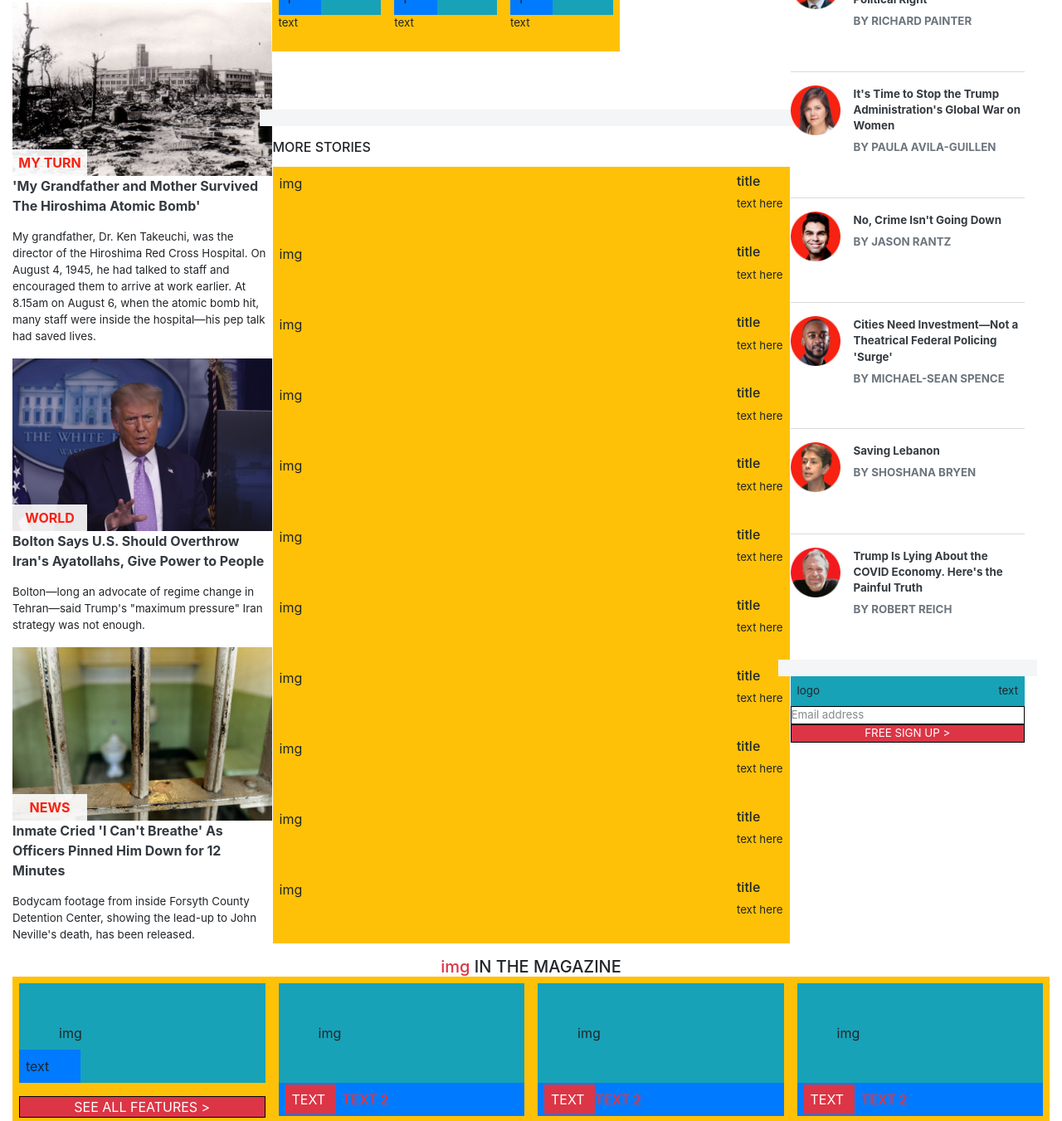
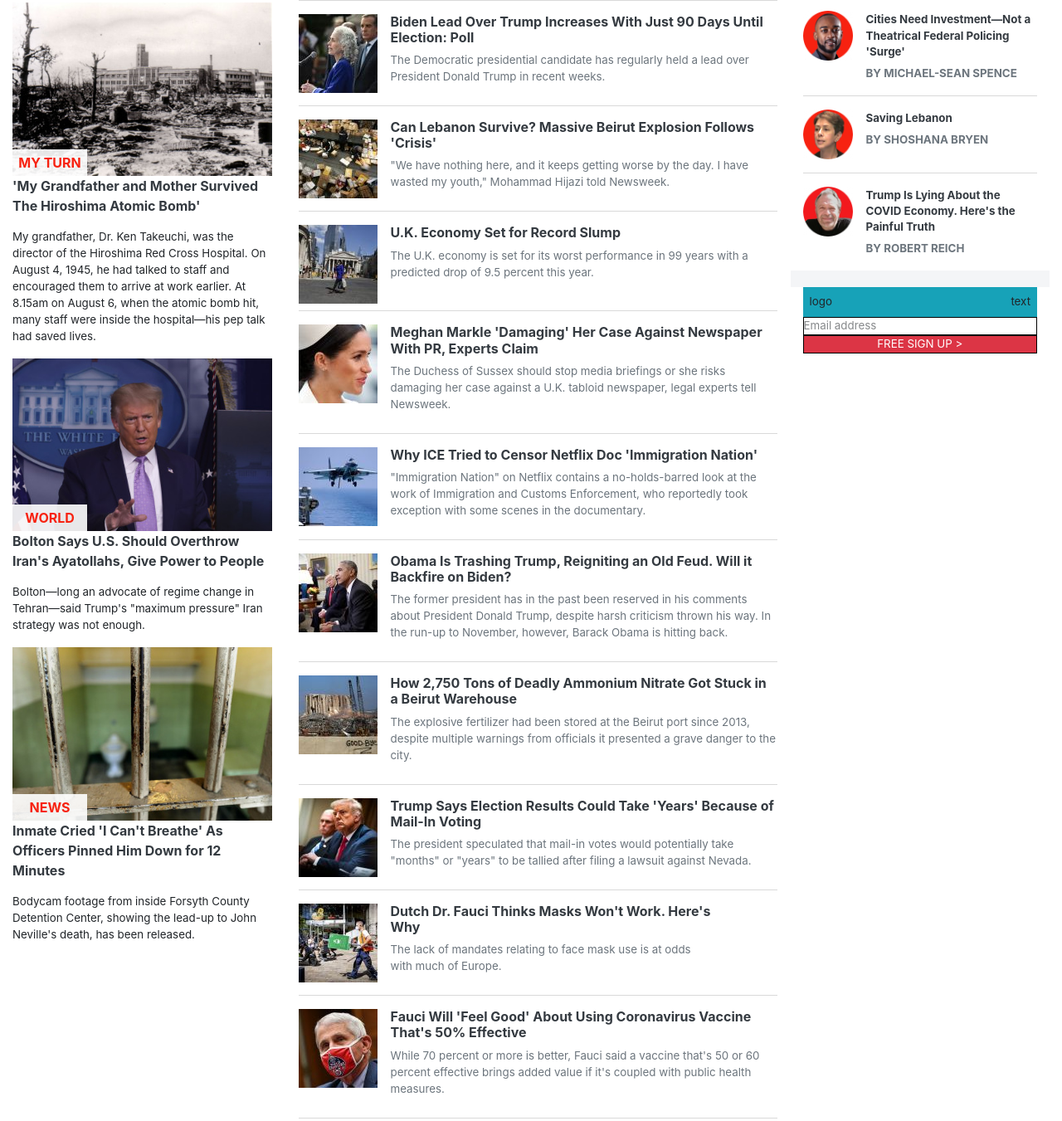
Before and after one commit to DcRonan/newsweek-bootstrap, a website: page index.html in a window 1280 px wide. Shown: the part 888-2239 px from the top of the page at 83% size. Drawn offline with nearby package versions, Linux system fonts and the light colour scheme; files whose address does not match are found by name.

Commit message:
finished more stories section

```diff
--- a/index.html
+++ b/index.html
@@ -83,7 +83,7 @@
       </article>
     </section>
     <!-- FEATURED STORIES -->
-    <section class="order-md-first col-12 col-md-5 col-lg-3 featured-stories">
+    <section class="order-md-first no-gutters col-12 col-md-5 col-lg-3 featured-stories">
       <h6 class="text-secondary">
         FEATURED STORIES
       </h6>
@@ -184,7 +184,7 @@
       </article>
     </section>
     <!-- THE DEBATE + OPINION -->
-    <section class="row col-lg-3 debate-opinion mb-4">
+    <section class="col-lg-3 debate-opinion mb-4">
       <!-- THE DEBATE -->
       <section class="col-12 mb-4 mt-2 p-3 bg-white rounded debate position-relative">
         <h6 class="text-secondary">
@@ -229,11 +229,11 @@
         </article>
       </section>
       <!-- THE OPINION -->
-      <section class="col-12 row no-gutters opinion">
+      <section class="col-12 no-gutters opinion">
         <h6 class="text-secondary">
           OPINION
         </h6>
-        <article class="col-12 d-flex pt-3 pb-3">
+        <article class="d-flex pt-3 pb-3">
           <div>
             <a href="#">
               <img src="./src/assets/images/opinion/richard-painter.png" alt="picture of richard painter">
@@ -250,10 +250,10 @@
             </span>
           </div>
         </article>
-        <article class="col-12 d-flex pt-3 pb-3">
+        <article class="d-flex pt-3 pb-3">
           <div>
             <a href="#">
-              <img src="./src/assets/images/opinion/paula-guillen.png" alt="picture of richard painter">
+              <img src="./src/assets/images/opinion/paula-guillen.png" alt="picture of paula guillen">
             </a>
           </div>
           <div class="ml-3">
@@ -267,10 +267,10 @@
             </span>
           </div>
         </article>
-        <article class="col-12 d-flex pt-3 pb-3">
+        <article class="d-flex pt-3 pb-3">
           <div>
             <a href="#">
-              <img src="./src/assets/images/opinion/jason-rantz.png" alt="picture of richard painter">
+              <img src="./src/assets/images/opinion/jason-rantz.png" alt="picture of jason rantz">
             </a>
           </div>
           <div class="ml-3">
@@ -284,10 +284,10 @@
             </span>
           </div>
         </article>
-        <article class="col-12 d-flex pt-3 pb-3">
+        <article class="d-flex pt-3 pb-3">
           <div>
             <a href="#">
-              <img src="./src/assets/images/opinion/michael-sean.png" alt="picture of richard painter">
+              <img src="./src/assets/images/opinion/michael-sean.png" alt="picture of michael sean">
             </a>
           </div>
           <div class="ml-3">
@@ -301,10 +301,10 @@
             </span>
           </div>
         </article>
-        <article class="col-12 d-flex pt-3 pb-3">
+        <article class="d-flex pt-3 pb-3">
           <div>
             <a href="#">
-              <img src="./src/assets/images/opinion/shoshana-bryen.png" alt="picture of richard painter">
+              <img src="./src/assets/images/opinion/shoshana-bryen.png" alt="picture of shoshana bryen">
             </a>
           </div>
           <div class="ml-3">
@@ -318,10 +318,10 @@
             </span>
           </div>
         </article>
-        <article class="col-12 d-flex pt-3 pb-3 border-bottom-0">
+        <article class="d-flex pt-3 pb-3 border-bottom-0">
           <div>
             <a href="#">
-              <img src="./src/assets/images/opinion/robert-reich.png" alt="picture of richard painter">
+              <img src="./src/assets/images/opinion/robert-reich.png" alt="picture of robert reich">
             </a>
           </div>
           <div class="ml-3">
@@ -354,7 +354,7 @@
       </section>
     </section>
     <!-- MORE STORIES + MY TURN + CULTURE & TRAVEL -->
-    <section class="row col-12 col-lg-6 order-md-first no-gutters">
+    <section class="row col-12 col-md-7 pl-md-3 col-lg-6 order-md-first no-gutters">
       <!-- TOP STORY -->
       <section class="d-none d-md-block col-12">
         <h6>
@@ -378,156 +378,194 @@
         </article>
       </section>
       <!-- MORE STORIES -->
-      <section class="row order-md-last more-stories p-3">
-        <h6>
+      <section class="order-md-last more-stories p-3">
+        <h6 class="text-secondary">
           MORE STORIES
         </h6>
-        <article class="col-12 bg-warning p-2 d-flex justify-content-between">
+        <article class="d-flex pt-3 pb-2 more-stories-top">
           <div>
-            img
-          </div>
-          <div>
+            <a class="float-left mr-3" href="#">
+              <img src="./src/assets/images/more-stories/barbara-ferrer.jpg" alt="picture of barbara-ferrer">
+            </a>
             <h6>
-              title
+              <a href="#" class="text-dark text-decoration-none font-weight-bold">
+                Biden Lead Over Trump Increases With Just 90 Days Until Election: Poll
+              </a>
             </h6>
-            <p>
-              text here
+            <p class="text-secondary">
+              The Democratic presidential candidate has regularly held a lead over President Donald Trump in recent
+              weeks.
             </p>
           </div>
         </article>
-        <article class="col-12 bg-warning p-2 d-flex justify-content-between">
+        <article class="d-flex pt-3 pb-2">
           <div>
-            img
-          </div>
-          <div>
+            <a class="float-left mr-3" href="#">
+              <img src="./src/assets/images/more-stories/packages.jpg" alt="picture of packages">
+            </a>
             <h6>
-              title
+              <a href="#" class="text-dark text-decoration-none font-weight-bold">
+                Can Lebanon Survive? Massive Beirut Explosion Follows 'Crisis'
+              </a>
             </h6>
-            <p>
-              text here
-            </p>
+            <p class="text-secondary">
+              "We have nothing here, and it keeps getting worse by the day. I have wasted my youth," Mohammad Hijazi
+              told Newsweek. </p>
           </div>
         </article>
-        <article class="col-12 bg-warning p-2 d-flex justify-content-between">
+        <article class="d-flex pt-3 pb-2">
           <div>
-            img
-          </div>
-          <div>
+            <a class="float-left mr-3" href="#">
+              <img src="./src/assets/images/more-stories/uk-economy.jpg" alt="picture of london">
+            </a>
             <h6>
-              title
+              <a href="#" class="text-dark text-decoration-none font-weight-bold">
+                U.K. Economy Set for Record Slump
+              </a>
             </h6>
-            <p>
-              text here
-            </p>
+            <p class="text-secondary">
+              The U.K. economy is set for its worst performance in 99 years with a predicted drop of 9.5 percent this
+              year. </p>
           </div>
         </article>
-        <article class="col-12 bg-warning p-2 d-flex justify-content-between">
+        <article class="d-flex pt-3 pb-2">
           <div>
-            img
-          </div>
-          <div>
+            <a class="float-left mr-3" href="#">
+              <img src="./src/assets/images/more-stories/meghan-markle.jpg" alt="picture of Meghan Markle">
+            </a>
             <h6>
-              title
+              <a href="#" class="text-dark text-decoration-none font-weight-bold">
+                Meghan Markle 'Damaging' Her Case Against Newspaper With PR, Experts Claim
+              </a>
             </h6>
-            <p>
-              text here
-            </p>
+            <p class="text-secondary">
+              The Duchess of Sussex should stop media briefings or she risks damaging her case against a U.K. tabloid
+              newspaper, legal experts tell Newsweek. </p>
           </div>
         </article>
-        <article class="col-12 bg-warning p-2 d-flex justify-content-between">
+        <article class="d-flex pt-3 pb-2">
           <div>
-            img
-          </div>
-          <div>
+            <a class="float-left mr-3" href="#">
+              <img src="./src/assets/images/more-stories/china-south.jpg" alt="picture of a fighter jet">
+            </a>
             <h6>
-              title
+              <a href="#" class="text-dark text-decoration-none font-weight-bold">
+                Why ICE Tried to Censor Netflix Doc 'Immigration Nation'
+              </a>
             </h6>
-            <p>
-              text here
-            </p>
+            <p class="text-secondary">
+              "Immigration Nation" on Netflix contains a no-holds-barred look at the work of Immigration and Customs
+              Enforcement, who reportedly took exception with some scenes in the documentary. </p>
           </div>
         </article>
-        <article class="col-12 bg-warning p-2 d-flex justify-content-between">
+        <article class="d-flex pt-3 pb-2">
           <div>
-            img
-          </div>
-          <div>
+            <a class="float-left mr-3" href="#">
+              <img src="./src/assets/images/more-stories/trump-obama.jpg" alt="picture of Trump & Obama">
+            </a>
             <h6>
-              title
+              <a href="#" class="text-dark text-decoration-none font-weight-bold">
+                Obama Is Trashing Trump, Reigniting an Old Feud. Will it Backfire on Biden?
+              </a>
             </h6>
-            <p>
-              text here
-            </p>
+            <p class="text-secondary">
+              The former president has in the past been reserved in his comments about President Donald Trump, despite
+              harsh criticism thrown his way. In the run-up to November, however, Barack Obama is hitting back. </p>
           </div>
         </article>
-        <article class="col-12 bg-warning p-2 d-flex justify-content-between">
+        <article class="d-flex pt-3 pb-2">
           <div>
-            img
-          </div>
-          <div>
+            <a class="float-left mr-3" href="#">
+              <img src="./src/assets/images/more-stories/beirut-port-lebanon.jpg" alt="picture of barbara-ferrer">
+            </a>
             <h6>
-              title
+              <a href="#" class="text-dark text-decoration-none font-weight-bold">
+                How 2,750 Tons of Deadly Ammonium Nitrate Got Stuck in a Beirut Warehouse
+              </a>
             </h6>
-            <p>
-              text here
-            </p>
+            <p class="text-secondary">
+              The explosive fertilizer had been stored at the Beirut port since 2013, despite multiple warnings from
+              officials it presented a grave danger to the city. </p>
           </div>
         </article>
-        <article class="col-12 bg-warning p-2 d-flex justify-content-between">
+        <article class="d-flex pt-3 pb-2">
           <div>
-            img
-          </div>
-          <div>
+            <a class="float-left mr-3" href="#">
+              <img src="./src/assets/images/more-stories/donald-trump.jpg" alt="picture of POTUS">
+            </a>
             <h6>
-              title
+              <a href="#" class="text-dark text-decoration-none font-weight-bold">
+                Trump Says Election Results Could Take 'Years' Because of Mail-In Voting
+              </a>
             </h6>
-            <p>
-              text here
-            </p>
+            <p class="text-secondary">
+              The president speculated that mail-in votes would potentially take "months" or "years" to be tallied after
+              filing a lawsuit against Nevada. </p>
           </div>
         </article>
-        <article class="col-12 bg-warning p-2 d-flex justify-content-between">
+        <article class="d-flex pt-3 pb-2">
           <div>
-            img
-          </div>
-          <div>
+            <a class="float-left mr-3" href="#">
+              <img src="./src/assets/images/more-stories/netherlands-coronavirus.jpg"
+                alt="picture of a city in netherlands">
+            </a>
             <h6>
-              title
+              <a href="#" class="text-dark text-decoration-none font-weight-bold">
+                Dutch Dr. Fauci Thinks Masks Won't Work. Here's Why
+              </a>
             </h6>
-            <p>
-              text here
-            </p>
+            <p class="text-secondary">
+              The lack of mandates relating to face mask use is at odds with much of Europe. </p>
           </div>
         </article>
-        <article class="col-12 bg-warning p-2 d-flex justify-content-between">
+        <article class="d-flex pt-3 pb-2">
           <div>
-            img
-          </div>
-          <div>
+            <a class="float-left mr-3" href="#">
+              <img src="./src/assets/images/more-stories/anthony-fauci.jpg" alt="picture of anthony fauci">
+            </a>
             <h6>
-              title
+              <a href="#" class="text-dark text-decoration-none font-weight-bold">
+                Fauci Will 'Feel Good' About Using Coronavirus Vaccine That's 50% Effective
+              </a>
             </h6>
-            <p>
-              text here
-            </p>
+            <p class="text-secondary">
+              While 70 percent or more is better, Fauci said a vaccine that's 50 or 60 percent effective brings added
+              value if it's coupled with public health measures. </p>
           </div>
         </article>
-        <article class=" col-12 bg-warning p-2 d-flex justify-content-between">
+        <article class="d-flex pt-3 pb-2">
           <div>
-            img
+            <a class="float-left mr-3" href="#">
+              <img src="./src/assets/images/more-stories/pelosi-schumer.jpg" alt="picture of pelosi schumer">
+            </a>
+            <h6>
+              <a href="#" class="text-dark text-decoration-none font-weight-bold">
+                Pelosi's Refusal to Budge on $3.4 Trillion Draws Criticism
+              </a>
+            </h6>
+            <p class="text-secondary">
+              As negotiations in Congress continue, House Speaker Nancy Pelosi refuses to settle for anything less than
+              $3.4 trillion in the next stimulus bill, but even fellow Democrat Senator Joe Manchin said, "that might be
+              a little bit more than we have an appetite for." </p>
           </div>
+        </article>
+        <article class="d-flex pt-3 pb-2 border-0">
           <div>
+            <a class="float-left mr-3" href="#">
+              <img src="./src/assets/images/more-stories/john-thune.jpg" alt="picture of john thune">
+            </a>
             <h6>
-              title
+              <a href="#" class="text-dark text-decoration-none font-weight-bold">
+                Trump Stump Speech at White House May Be Legal—But GOP Doesn't Like It
+              </a>
             </h6>
-            <p>
-              text here
-            </p>
+            <p class="text-secondary">
+              "Well, I don't—is that even legal?" Senate Majority Whip John Thune (R-S.D.) said to reporters Wednesday.
           </div>
         </article>
       </section>
       <!-- MY TURN -->
-      <section class="col-12 d-md-flex flex-column">
+      <section class="col-12 d-md-flex flex-column mt-3">
         <h6>
           MY TURN
         </h6>
--- a/src/css/style.css
+++ b/src/css/style.css
@@ -115,13 +115,20 @@
 }
 
 .debate,
-.opinion {
+.opinion,
+.more-stories {
     border-bottom: 20px solid var(--border-gray);
+}
+
+.bottom-debate,
+.more-stories-top {
+    border-top: solid 1px var(--gray-line);
 }
 
 .top-debate,
 .opinion article,
-.top-story {
+.top-story,
+.more-stories article {
     border-bottom: solid 1px var(--gray-line);
 }
 
@@ -131,7 +138,6 @@
 
 .bottom-debate {
     border-bottom: solid 4px var(--gray-line);
-    border-top: solid 1px var(--gray-line);
 }
 
 /*
```
